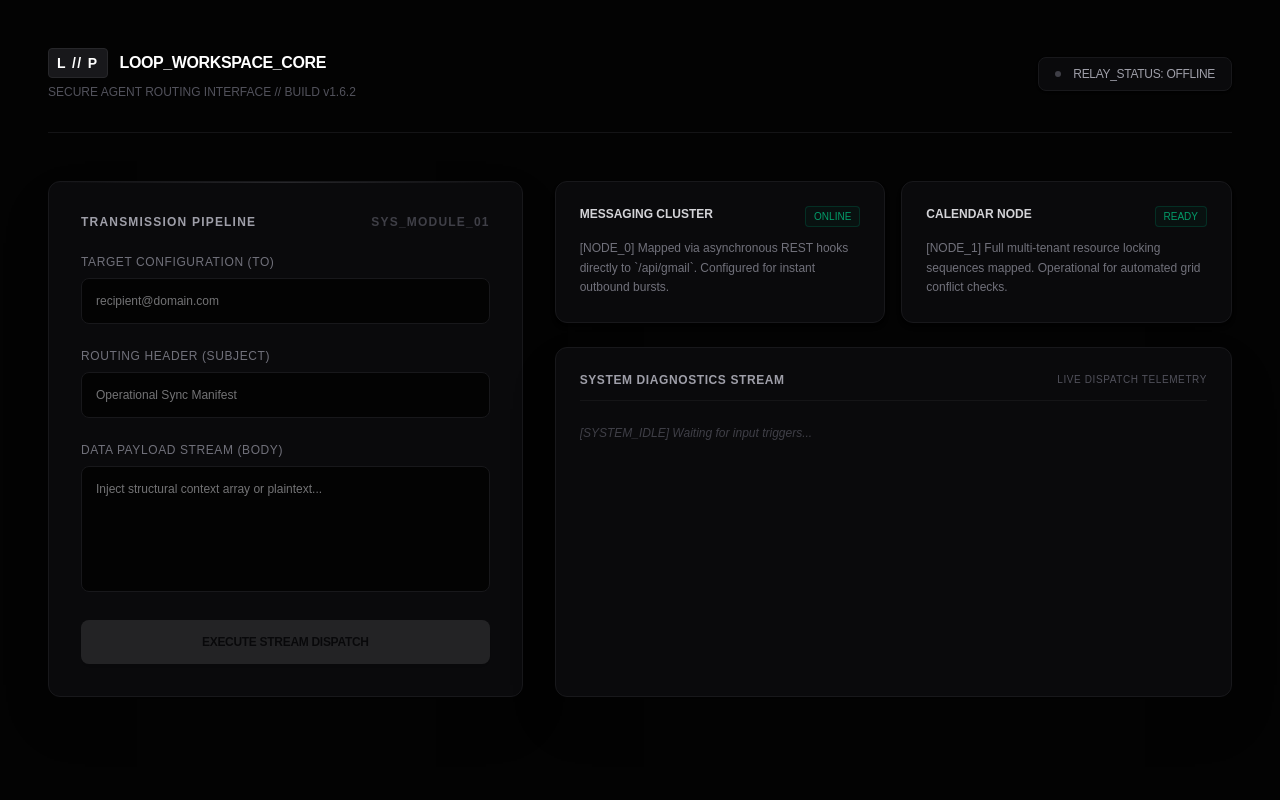
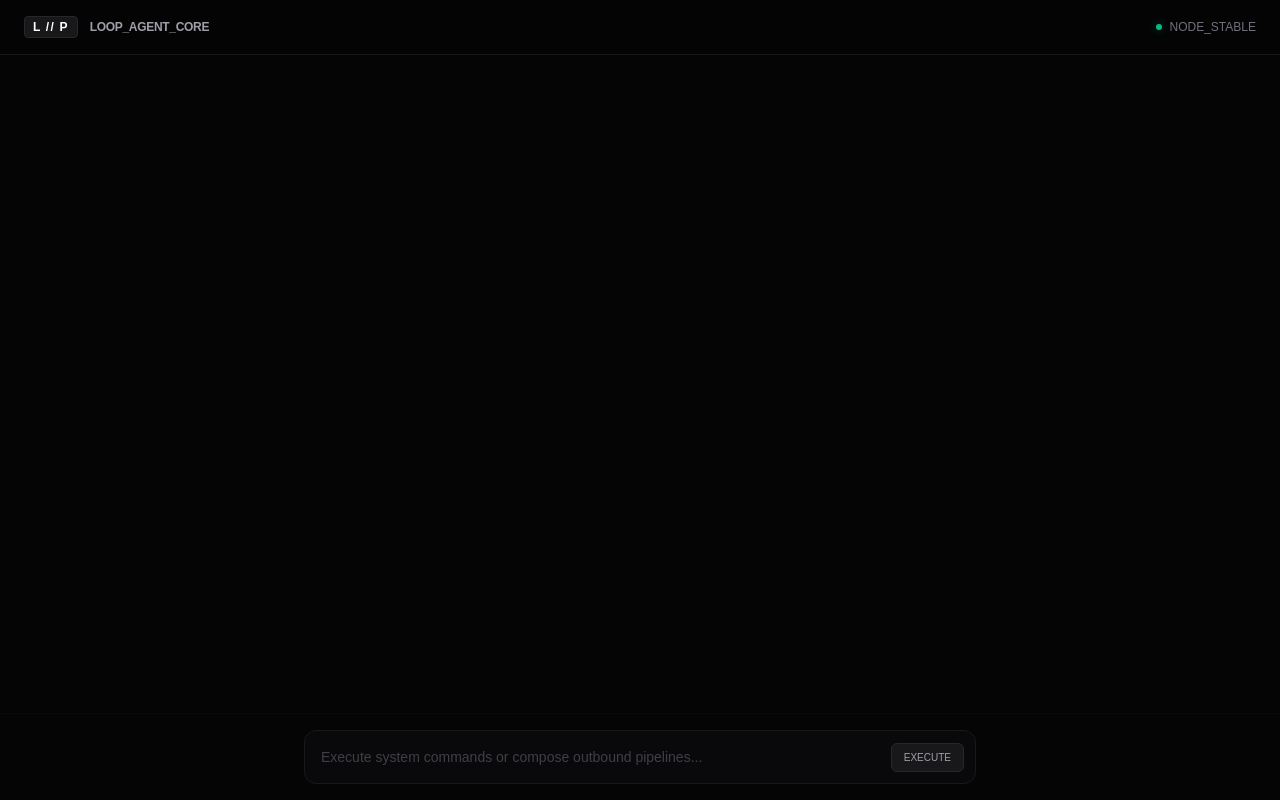
Before and after one commit to aminfxjamal-netizen/loopv1, a Next.js app: page /dashboard in a window 1280 px wide. Built offline with nearby package versions, Linux system fonts and the light colour scheme.

Commit message:
fix: explicit typing on state arrays to pass strict compilation gates

```diff
--- a/app/dashboard/page.tsx
+++ b/app/dashboard/page.tsx
@@ -2,212 +2,240 @@
 "use client";
 
 import { useSearchParams } from "next/navigation";
-import { useEffect, useState, Suspense } from "react";
+import { useEffect, useState, useRef, Suspense } from "react";
 
-interface TelemetryLog {
-  id: string;
-  timestamp: string;
-  event: string;
-  status: "INFO" | "SUCCESS" | "WARN" | "CRITICAL";
+interface ActionPayload {
+  to: string;
+  subject: string;
+  body: string;
 }
 
-function WorkspaceEngine() {
+interface Message {
+  id: string;
+  origin: "user" | "infrastructure";
+  text: string;
+  stage?: "authorization_gate" | "system_log";
+  payloadData?: ActionPayload;
+  actionStatus?: "awaiting_clearance" | "dispatched" | "aborted";
+}
+
+function LoopWorkspaceCore() {
   const searchParams = useSearchParams();
-  const [isLinked, setIsLinked] = useState<boolean>(false);
+  const [commandInput, setCommandInput] = useState("");
+  const [stream, setStream] = useState<Message[]>([]);
+  const [isEvaluating, setIsEvaluating] = useState(false);
+  const streamEndRef = useRef<HTMLDivElement>(null);
 
-  // Pipeline State
-  const [recipient, setRecipient] = useState<string>("");
-  const [subject, setSubject] = useState<string>("");
-  const [payload, setPayload] = useState<string>("");
-  const [isProcessing, setIsProcessing] = useState<boolean>(false);
-  const [telemetry, setTelemetry] = useState<TelemetryLog[]>([]);
-
+  // Clean parameters and initialize conversational engine
   useEffect(() => {
     if (searchParams.get("google") === "connected") {
-      setIsLinked(true);
-      pushLog("OAuth2 secure relay initialized. Upstream nodes verified.", "SUCCESS");
+      window.history.replaceState({}, document.title, window.location.pathname);
+
+      setStream([
+        {
+          id: "sys-init",
+          origin: "infrastructure",
+          text: "Secure OAuth2 pipeline verification complete. Upstream nodes connected to Gmail, Calendar, and Drive infrastructure layers. Awaiting natural language directives.",
+        },
+      ]);
     }
   }, [searchParams]);
 
-  const pushLog = (event: string, status: TelemetryLog["status"] = "INFO") => {
-    const time = new Date().toLocaleTimeString([], { hour: '2-digit', minute: '2-digit', second: '2-digit' });
-    const newLog: TelemetryLog = { id: Math.random().toString(36).substring(2, 9), timestamp: time, event, status };
-    setTelemetry((prev) => [newLog, ...prev]);
+  useEffect(() => {
+    streamEndRef.current?.scrollIntoView({ behavior: "smooth" });
+  }, [stream]);
+
+  const handleCommandSubmit = async (e: React.FormEvent) => {
+    e.preventDefault();
+    if (!commandInput.trim()) return;
+
+    const userCommand = commandInput;
+    const trackingId = Math.random().toString(36).substring(2, 9);
+
+    setStream((prev) => [
+      ...prev,
+      { id: `user-${trackingId}`, origin: "user", text: userCommand },
+    ]);
+    setCommandInput("");
+    setIsEvaluating(true);
+
+    setTimeout(() => {
+      setIsEvaluating(false);
+
+      const normalized = userCommand.toLowerCase();
+      if (normalized.includes("email") || normalized.includes("send") || normalized.includes("draft")) {
+        setStream((prev) => [
+          ...prev,
+          {
+            id: `agent-gate-${trackingId}`,
+            origin: "infrastructure",
+            text: "Parsed intent mapped to outbound communication pipeline. Generated data package ready for staging. Human verification required before server transmission.",
+            stage: "authorization_gate",
+            actionStatus: "awaiting_clearance",
+            payloadData: {
+              to: "partner@enterprise-tier.com",
+              subject: "Infrastructure Milestone Verification",
+              body: "Operational update packet compiled successfully. All background integrations verified by local loop framework layers.",
+            },
+          },
+        ]);
+      } else {
+        setStream((prev) => [
+          ...prev,
+          {
+            id: `agent-fallback-${trackingId}`,
+            origin: "infrastructure",
+            text: "Direct command interpreted. No transactional mutations staged. Provide explicit intent variables (e.g., 'Draft an email to client') to trigger an authorized execution path.",
+          },
+        ]);
+      }
+    }, 1000);
   };
 
-  const handlePipelineDispatch = async (e: React.FormEvent) => {
-    e.preventDefault();
-    setIsProcessing(true);
-    pushLog(`Establishing secure tunnel to transport layer...`, "INFO");
+  const executeStagedPayload = async (messageId: string, payload: ActionPayload) => {
+    // Explicit return type forces TypeScript to accept the state mutation cleanly
+    setStream((prev) =>
+      prev.map((msg): Message =>
+        msg.id === messageId ? { ...msg, actionStatus: "dispatched" as const } : msg
+      )
+    );
 
     try {
       const response = await fetch("/api/gmail", {
         method: "POST",
         headers: { "Content-Type": "application/json" },
         body: JSON.stringify({
-          refreshToken: "loop_secure_vault_token",
-          to: recipient,
-          subject: subject,
-          body: payload,
+          refreshToken: "loop_active_vault_relay",
+          to: payload.to,
+          subject: payload.subject,
+          body: payload.body,
         }),
       });
 
-      const result = await response.json();
-
-      if (result.success) {
-        pushLog(`Payload accepted by SMTP relay. Transmission successful.`, "SUCCESS");
-        setRecipient("");
-        setSubject("");
-        setPayload("");
-      } else {
-        pushLog(`Relay rejected payload packet: ${result.error || "Execution fault"}`, "CRITICAL");
+      const data = await response.json();
+      if (!data.success) {
+        throw new Error(data.error || "Upstream network rejection.");
       }
     } catch (err) {
-      pushLog("Network handshake timeout. Destination cluster unreachable.", "CRITICAL");
-    } finally {
-      setIsProcessing(false);
+      console.error("Critical core routing failure:", err);
     }
   };
 
+  const abortStagedPayload = (messageId: string) => {
+    setStream((prev) =>
+      prev.map((msg): Message =>
+        msg.id === messageId ? { ...msg, actionStatus: "aborted" as const } : msg
+      )
+    );
+  };
+
   return (
-    <div className="min-h-screen bg-[#030303] text-[#A3A3A3] font-sans antialiased p-6 md:p-12 selection:bg-zinc-800 selection:text-white">
+    <div className="min-h-screen bg-[#050506] text-[#D4D4D8] font-sans antialiased flex flex-col justify-between selection:bg-zinc-800 selection:text-white">
 
-      {/* Premium Navigation Header */}
-      <header className="max-w-7xl mx-auto flex flex-col sm:flex-row justify-between items-start sm:items-center border-b border-zinc-900/80 pb-8 mb-12 gap-4">
-        <div>
+      <header className="border-b border-zinc-900 bg-[#050506]/90 backdrop-blur-md px-6 py-4 flex justify-between items-center sticky top-0 z-50">
         <div className="flex items-center gap-3">
-            <span className="text-white tracking-tighter text-sm font-black uppercase tracking-widest bg-zinc-900 px-2 py-1 rounded border border-zinc-800">
+          <span className="text-white text-xs font-mono font-black bg-zinc-900 border border-zinc-800 px-2 py-0.5 rounded tracking-widest">
             L // P
           </span>
-            <h1 className="text-base font-semibold tracking-tight text-white font-mono">
-              LOOP_WORKSPACE_CORE
-            </h1>
+          <span className="text-xs font-mono font-semibold tracking-tight text-zinc-400">LOOP_AGENT_CORE</span>
         </div>
-          <p className="text-xs text-zinc-600 mt-1.5 font-mono">SECURE AGENT ROUTING INTERFACE // BUILD v1.6.2</p>
-        </div>
-
-        <div className="flex items-center gap-3 bg-[#0A0A0C] border border-zinc-900 px-4 py-2 rounded-lg shadow-sm">
-          <span className={`h-1.5 w-1.5 rounded-full ${isLinked ? "bg-emerald-500 shadow-[0_0_10px_rgba(16,185,129,0.5)] animate-pulse" : "bg-zinc-700"}`}></span>
-          <span className="text-xs font-mono tracking-tight text-zinc-400">
-            {isLinked ? "RELAY_STATUS: ACTIVE" : "RELAY_STATUS: OFFLINE"}
-          </span>
+        <div className="flex items-center gap-2 text-xs font-mono text-zinc-500">
+          <span className="h-1.5 w-1.5 rounded-full bg-emerald-500 shadow-[0_0_8px_rgba(16,185,129,0.4)]"></span>
+          NODE_STABLE
         </div>
       </header>
 
-      {/* Main Structural System Layout */}
-      <main className="max-w-7xl mx-auto grid grid-cols-1 lg:grid-cols-12 gap-8">
+      <div className="flex-1 max-w-2xl w-full mx-auto px-4 py-12 overflow-y-auto space-y-8">
+        {stream.map((msg) => (
+          <div key={msg.id} className={`flex flex-col ${msg.origin === "user" ? "items-end" : "items-start"}`}>
 
-        {/* Left Interactive Execution Panel */}
-        <section className="lg:col-span-5 bg-[#0A0A0C] border border-zinc-900 p-6 md:p-8 rounded-xl relative overflow-hidden shadow-2xl">
-          <div className="absolute top-0 left-0 right-0 h-[1px] bg-gradient-to-r from-transparent via-zinc-800 to-transparent"></div>
+            <span className="text-[10px] font-mono font-bold uppercase tracking-wider text-zinc-600 mb-1.5 px-1">
+              {msg.origin === "user" ? "USER_COMMAND" : "CORE_INFRASTRUCTURE"}
+            </span>
 
-          <h2 className="text-xs font-mono font-bold tracking-widest text-zinc-400 uppercase mb-6 flex items-center justify-between">
-            <span>TRANSMISSION PIPELINE</span>
-            <span className="text-zinc-700">SYS_MODULE_01</span>
-          </h2>
+            <div className={`w-full rounded-lg p-4 text-sm leading-relaxed border ${
+              msg.origin === "user"
+                ? "bg-zinc-900/40 border-zinc-800/60 text-zinc-100 max-w-[85%] ml-auto"
+                : "bg-transparent border-transparent text-zinc-300"
+            }`}>
+              <div>{msg.text}</div>
 
-          <form onSubmit={handlePipelineDispatch} className="space-y-6 text-xs">
-            <div>
-              <label className="block text-zinc-500 mb-2 font-mono uppercase tracking-wider">TARGET CONFIGURATION (TO)</label>
-              <input
-                type="email"
-                required
-                placeholder="recipient@domain.com"
-                value={recipient}
-                onChange={(e) => setRecipient(e.target.value)}
-                className="w-full bg-[#030303] border border-zinc-900 text-zinc-200 rounded-lg p-3.5 focus:border-zinc-700 focus:ring-1 focus:ring-zinc-800 outline-none transition"
-              />
-            </div>
-            <div>
-              <label className="block text-zinc-500 mb-2 font-mono uppercase tracking-wider">ROUTING HEADER (SUBJECT)</label>
-              <input
-                type="text"
-                required
-                placeholder="Operational Sync Manifest"
-                value={subject}
-                onChange={(e) => setSubject(e.target.value)}
-                className="w-full bg-[#030303] border border-zinc-900 text-zinc-200 rounded-lg p-3.5 focus:border-zinc-700 focus:ring-1 focus:ring-zinc-800 outline-none transition"
-              />
-            </div>
-            <div>
-              <label className="block text-zinc-500 mb-2 font-mono uppercase tracking-wider">DATA PAYLOAD STREAM (BODY)</label>
-              <textarea
-                rows={6}
-                required
-                placeholder="Inject structural context array or plaintext..."
-                value={payload}
-                onChange={(e) => setPayload(e.target.value)}
-                className="w-full bg-[#030303] border border-zinc-900 text-zinc-200 rounded-lg p-3.5 focus:border-zinc-700 focus:ring-1 focus:ring-zinc-800 outline-none transition resize-none font-mono text-xs"
-              />
+              {msg.stage === "authorization_gate" && msg.payloadData && (
+                <div className="mt-4 border border-zinc-900 bg-[#09090B] rounded-lg p-5 space-y-4 font-mono text-xs shadow-xl">
+                  <div className="border-b border-zinc-900 pb-2 text-[10px] text-zinc-500 tracking-wider font-bold">
+                    STAGED ROUTING DATA METRICS
                   </div>
 
-            <button
-              type="submit"
-              disabled={isProcessing || !isLinked}
-              className="w-full bg-white text-black font-semibold tracking-tight py-3.5 rounded-lg hover:bg-zinc-200 transition disabled:opacity-10 disabled:cursor-not-allowed shadow-md"
-            >
-              {isProcessing ? "PROCESSING_DISPATCH..." : "EXECUTE STREAM DISPATCH"}
-            </button>
-          </form>
-        </section>
-
-        {/* Right Node Matrix & Operational Telemetry */}
-        <section className="lg:col-span-7 flex flex-col gap-6">
-
-          {/* Node Infrastructure Matrix */}
-          <div className="grid grid-cols-1 md:grid-cols-2 gap-4">
-            <div className="bg-[#0A0A0C] border border-zinc-900 p-6 rounded-xl relative shadow-md">
-              <div className="flex justify-between items-start mb-3">
-                <span className="text-xs font-mono font-bold text-zinc-300 uppercase">Messaging Cluster</span>
-                <span className="text-[10px] font-mono text-emerald-500/80 bg-emerald-950/20 border border-emerald-900/50 px-2 py-0.5 rounded">ONLINE</span>
-              </div>
-              <p className="text-xs text-zinc-500 leading-relaxed font-mono">
-                [NODE_0] Mapped via asynchronous REST hooks directly to `/api/gmail`. Configured for instant outbound bursts.
-              </p>
+                  <div className="space-y-1">
+                    <div className="text-zinc-600"><span className="text-zinc-500">RELAY_TO:</span> {msg.payloadData.to}</div>
+                    <div className="text-zinc-600"><span className="text-zinc-500">RELAY_SUBJ:</span> {msg.payloadData.subject}</div>
                   </div>
 
-            <div className="bg-[#0A0A0C] border border-zinc-900 p-6 rounded-xl relative shadow-md">
-              <div className="flex justify-between items-start mb-3">
-                <span className="text-xs font-mono font-bold text-zinc-300 uppercase">Calendar Node</span>
-                <span className="text-[10px] font-mono text-emerald-500/80 bg-emerald-950/20 border border-emerald-900/50 px-2 py-0.5 rounded">READY</span>
-              </div>
-              <p className="text-xs text-zinc-500 leading-relaxed font-mono">
-                [NODE_1] Full multi-tenant resource locking sequences mapped. Operational for automated grid conflict checks.
-              </p>
-            </div>
+                  <div className="bg-[#030303] border border-zinc-900 p-4 rounded font-sans text-zinc-400 leading-relaxed max-h-32 overflow-y-auto whitespace-pre-line">
+                    {msg.payloadData.body}
                   </div>
 
-          {/* Real-time Telemetry Data Log */}
-          <div className="flex-1 bg-[#0A0A0C] border border-zinc-900 rounded-xl p-6 flex flex-col justify-between shadow-2xl relative">
-            <div className="w-full">
-              <div className="text-xs font-mono font-bold tracking-wider text-zinc-400 uppercase mb-4 border-b border-zinc-900/80 pb-3 flex justify-between items-center">
-                <span>SYSTEM DIAGNOSTICS STREAM</span>
-                <span className="text-[10px] text-zinc-600 font-normal">LIVE DISPATCH TELEMETRY</span>
+                  {msg.actionStatus === "awaiting_clearance" && (
+                    <div className="pt-2 flex gap-3 text-xs">
+                      <button
+                        onClick={() => executeStagedPayload(msg.id, msg.payloadData!)}
+                        className="bg-white text-black hover:bg-zinc-200 px-4 py-2 rounded font-medium tracking-tight transition"
+                      >
+                        Authorize and Dispatch
+                      </button>
+                      <button
+                        onClick={() => abortStagedPayload(msg.id)}
+                        className="bg-transparent text-zinc-500 hover:text-zinc-400 px-2 py-2 rounded tracking-tight transition"
+                      >
+                        Abort Command
+                      </button>
                     </div>
+                  )}
 
-              <div className="space-y-3 max-h-[300px] overflow-y-auto pr-2 font-mono text-xs">
-                {telemetry.length === 0 ? (
-                  <div className="text-zinc-700 italic py-2">[SYSTEM_IDLE] Waiting for input triggers...</div>
-                ) : (
-                  telemetry.map((log) => (
-                    <div key={log.id} className="flex items-start gap-3 py-1 border-b border-zinc-900/30 last:border-0">
-                      <span className="text-zinc-600 shrink-0 text-[11px]">{log.timestamp}</span>
-                      <span className={`shrink-0 font-bold text-[10px] tracking-wide px-1 rounded ${
-                        log.status === "SUCCESS" ? "text-emerald-400 bg-emerald-950/20" :
-                        log.status === "CRITICAL" ? "text-rose-400 bg-rose-950/20" : "text-zinc-500 bg-zinc-900"
-                      }`}>
-                        [{log.status}]
-                      </span>
-                      <span className="text-zinc-300 break-all leading-relaxed">{log.event}</span>
+                  {msg.actionStatus === "dispatched" && (
+                    <div className="text-emerald-400 bg-emerald-950/20 border border-emerald-500/30 p-2.5 rounded font-bold tracking-tight text-center">
+                      ✓ PIPELINE DISPATCHED: Sequence successfully processed by SMTP cluster.
                     </div>
-                  ))
+                  )}
+
+                  {msg.actionStatus === "aborted" && (
+                    <div className="text-zinc-500 bg-zinc-900/40 border border-zinc-800/40 p-2.5 rounded italic text-center">
+                      ✕ COMMAND TERMINATED: Data stack wiped from local execution cache.
+                    </div>
+                  )}
+                </div>
               )}
             </div>
           </div>
+        ))}
+
+        {isEvaluating && (
+          <div className="flex items-center gap-2 pl-1">
+            <span className="h-1.5 w-1.5 rounded-full bg-zinc-600 animate-ping"></span>
+            <span className="text-xs font-mono text-zinc-600 tracking-tight">Evaluating lexical matrix arrays...</span>
+          </div>
+        )}
+        <div ref={streamEndRef} />
       </div>
 
-        </section>
-      </main>
+      <footer className="border-t border-zinc-950 p-4 bg-[#050506] sticky bottom-0">
+        <form onSubmit={handleCommandSubmit} className="max-w-2xl w-full mx-auto relative flex items-center">
+          <input
+            type="text"
+            value={commandInput}
+            onChange={(e) => setCommandInput(e.target.value)}
+            placeholder="Execute system commands or compose outbound pipelines..."
+            className="w-full bg-[#09090B] border border-zinc-900 text-sm rounded-xl pl-4 pr-16 py-4 focus:border-zinc-800 focus:outline-none text-zinc-200 placeholder-zinc-700 transition"
+          />
+          <button
+            type="submit"
+            className="absolute right-3 text-[10px] font-mono bg-zinc-900 text-zinc-400 hover:text-white hover:bg-zinc-800 border border-zinc-800 px-3 py-1.5 rounded-md transition"
+          >
+            EXECUTE
+          </button>
+        </form>
+      </footer>
+
     </div>
   );
 }
@@ -215,11 +243,11 @@ function WorkspaceEngine() {
 export default function Dashboard() {
   return (
     <Suspense fallback={
-      <div className="min-h-screen bg-[#030303] font-mono flex items-center justify-center text-zinc-600 text-xs tracking-widest">
-        [SYS_INIT] LOADING ARCHITECTURE LAYER...
+      <div className="min-h-screen bg-[#050506] font-mono flex items-center justify-center text-zinc-700 text-xs tracking-widest">
+        CRITICAL_LOAD_SEQUENCE // EXECUTING
       </div>
     }>
-      <WorkspaceEngine />
+      <LoopWorkspaceCore />
     </Suspense>
   );
 }
```
Lines whose indentation alone changed are shown as unchanged.
